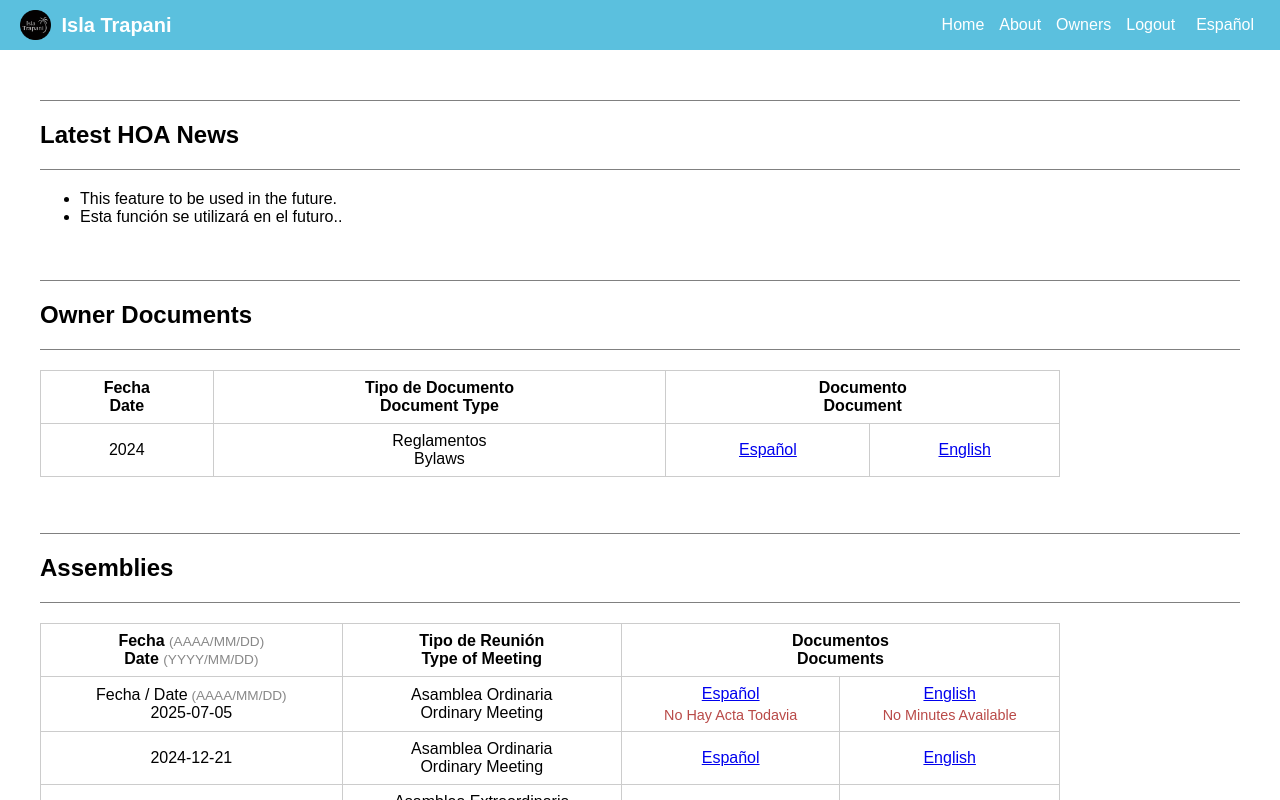
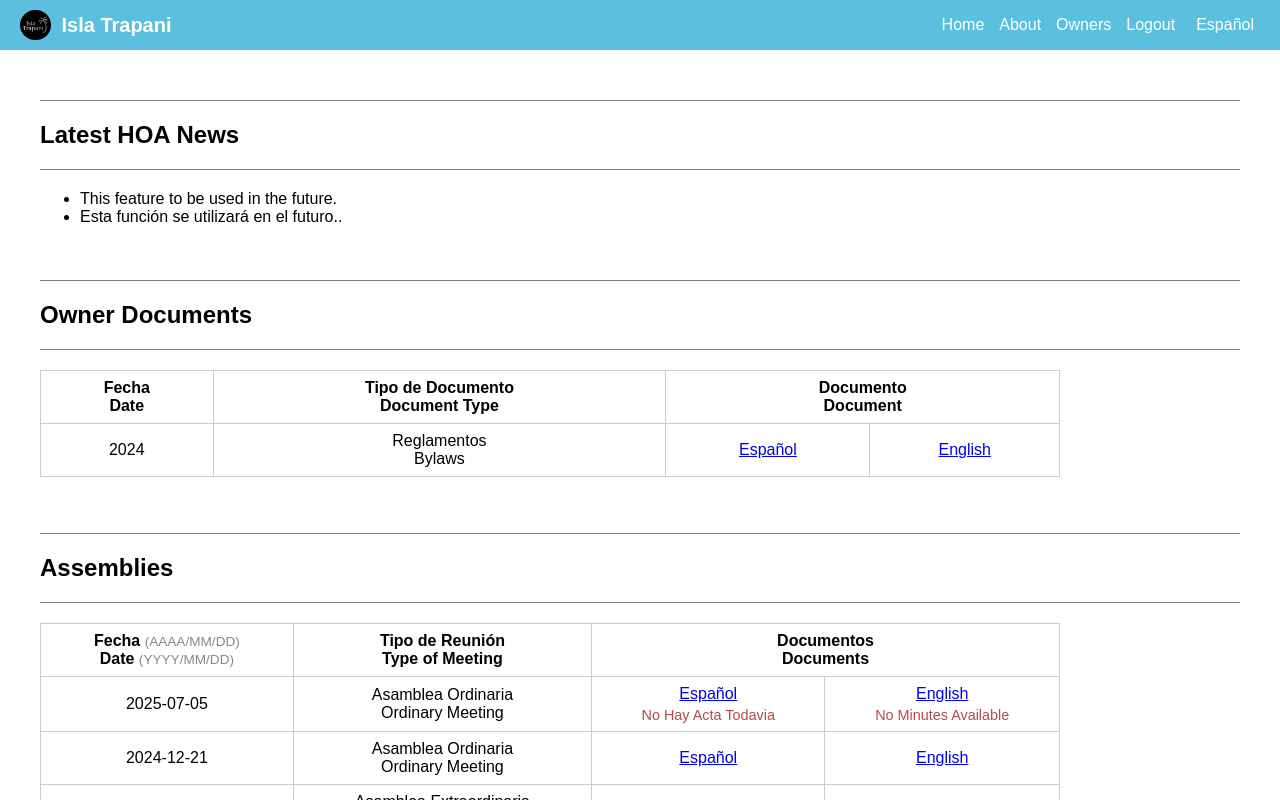
Before and after one commit to grdino/isla-trapani, a Next.js app: page /owners in a window 1280 px wide. Shown: the top 800 px of the page. Built offline with nearby package versions, Linux system fonts and the light colour scheme; sample sign-in values are in the browser's storage.

Commit message:
Update owners.js

```diff
--- a/pages/owners.js
+++ b/pages/owners.js
@@ -78,12 +78,7 @@ export default function Owners() {
            </thead>
            <tbody>
              <tr>
-               <td data-label="">
-                <span className="label-bold">Fecha / Date</span>
-                 <span className="date-format"> (AAAA/MM/DD)</span>
-                 <br />
-                 2025-07-05
-               </td>
+               <td data-label="Fecha&#10;/ Date">2025-07-05</td>
                <td data-label="Reunión&#10;/ Meeting">
                 Asamblea Ordinaria<br />Ordinary Meeting
                </td>
@@ -97,8 +92,8 @@ export default function Owners() {
                </td>
              </tr>
              <tr>
-                 <td data-label="Fecha&#10;/ Date">2024-12-21</td>
-               <td data-label="Reunión&#10;/ Meeting">
+                <td data-label="Fecha&#10;/ Date">2024-12-21</td>
+                <td data-label="Reunión&#10;/ Meeting">
                  Asamblea Ordinaria<br />Ordinary Meeting
                </td>
                <td data-label="Documentos">
```
